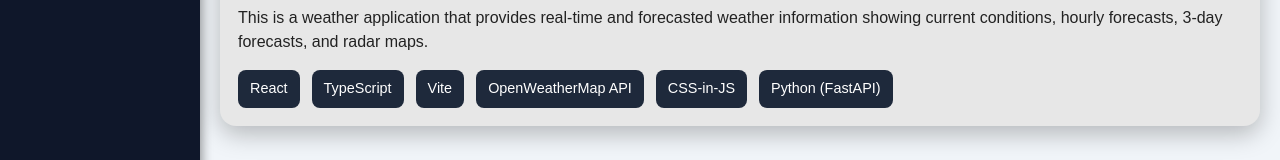
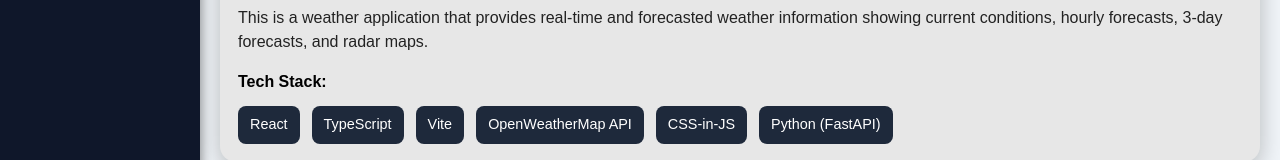
Before and after one commit to vilmora-dev/weather_app, a React (Vite) app: page / in a window 1280 px wide. Both pictures are taken after typing "Sample" into the empty fields and a click on the button "Search". Shown: the part 636-796 px from the top of the page. Built offline with nearby package versions, Linux system fonts and the light colour scheme; no server answers.

Commit message:
Fixed description.

```diff
--- a/src/components/DevCard.tsx
+++ b/src/components/DevCard.tsx
@@ -33,6 +33,12 @@ export default function DevCard({ projectName, description, techStack }: DevCard
       opacity: 0.85,
       marginBottom: "16px",
     },
+    h3: {
+      fontSize: "1rem",
+      fontWeight: 700,
+
+      marginBottom: "12px",
+    },
     techList: {
       display: "flex",
       flexWrap: "wrap",
@@ -58,6 +64,7 @@ export default function DevCard({ projectName, description, techStack }: DevCard
     <div style={styles.card}>
       <h2 style={styles.title}>{projectName}</h2>
       {description && <p style={styles.description}>{description}</p>}
+      <h3 style={styles.h3}>Tech Stack:</h3>
       <div style={styles.techList}>
         {techStack.map((tech, idx) => (
           <div key={idx} style={styles.techItem}>
```
